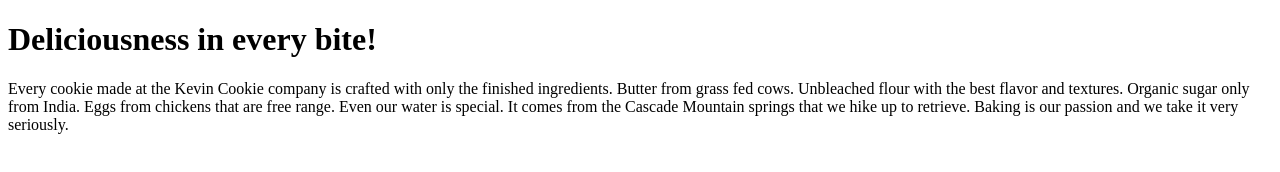
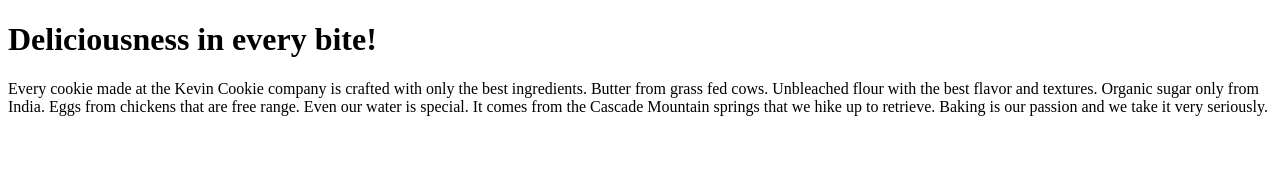
Before and after one commit to onuohaebenezer1/gitnowproject.com, a plain HTML site: page index.htm in a window 1280 px wide. Drawn offline with Linux system fonts and the light colour scheme.

Commit message:
Update index.htm

```diff
--- a/index.htm
+++ b/index.htm
@@ -4,7 +4,7 @@
 
 <h1>Deliciousness in every bite!</h1>
 
-<p>Every cookie made at the Kevin Cookie company is crafted with only the finished ingredients. Butter from grass fed cows. Unbleached flour with the best flavor and textures. Organic sugar only from India. Eggs from chickens that are free range. Even our water is special. It comes from the Cascade Mountain springs that we hike up to retrieve. Baking is our passion and we take it very seriously.</p>
+<p>Every cookie made at the Kevin Cookie company is crafted with only the best ingredients. Butter from grass fed cows. Unbleached flour with the best flavor and textures. Organic sugar only from India. Eggs from chickens that are free range. Even our water is special. It comes from the Cascade Mountain springs that we hike up to retrieve. Baking is our passion and we take it very seriously.</p>
 
 </body>
 </html>
```
